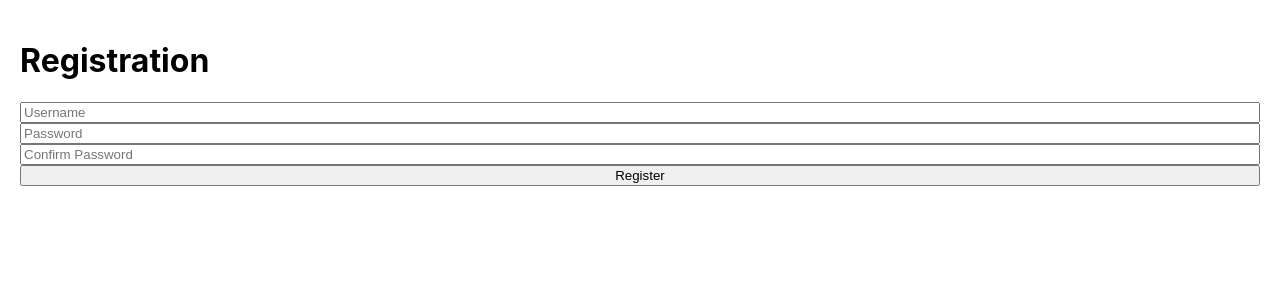
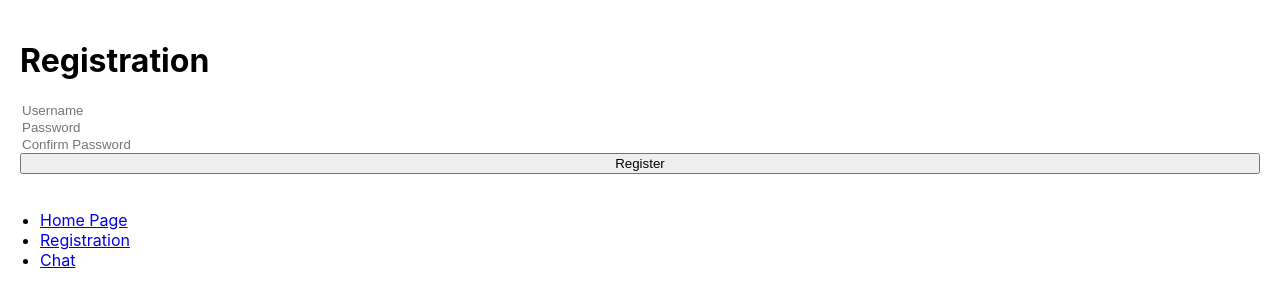
Before and after one commit to jasonyu0100/TeamChat, a React (Create React App) app in the folder frontend/: page /register in a window 1280 px wide. Shown: the top 304 px of the page. Built offline with nearby package versions, Linux system fonts and the light colour scheme.

Commit message:
added nav bar links

```diff
--- a/frontend/src/App.js
+++ b/frontend/src/App.js
@@ -9,5 +9,6 @@ export default function App(props) {
         <BrowserRouter>
             <AppRoutes />
         </BrowserRouter>
+
     )
 }
--- a/frontend/src/components/app/AppRoutes.js
+++ b/frontend/src/components/app/AppRoutes.js
@@ -18,6 +18,13 @@ export default function AppRoutes() {
                 <Route exact path="/register" component={RegistrationPage} />
                 <Route exact path="/chat" component={ChatPage} />
             </Switch>
+
+            {/* Cleaner way to do this? */}
+            <ul>
+            <li><a href="/">Home Page</a></li>
+            <li><a href="/register">Registration</a></li>
+            <li><a href="/chat">Chat</a></li>
+            </ul>
         </div>
     )
 }
--- a/frontend/src/css/general.scss
+++ b/frontend/src/css/general.scss
@@ -32,5 +32,5 @@
 
 .registration-field {
   flex: 1;
-
+  border: 1px lightblue;
 }
```
